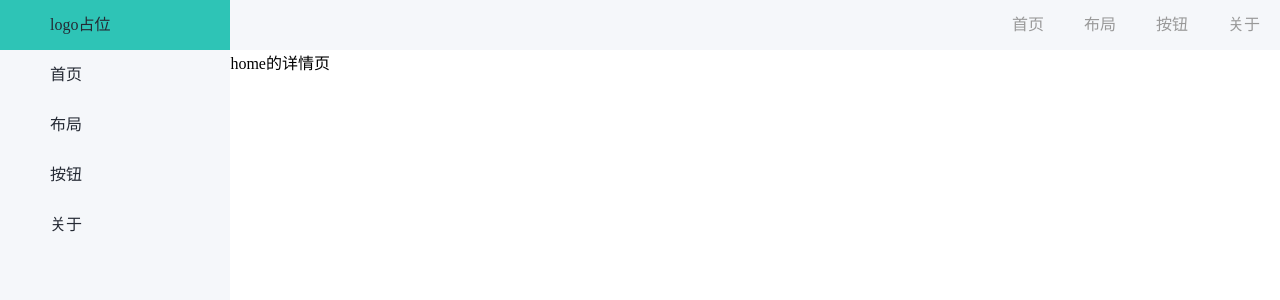
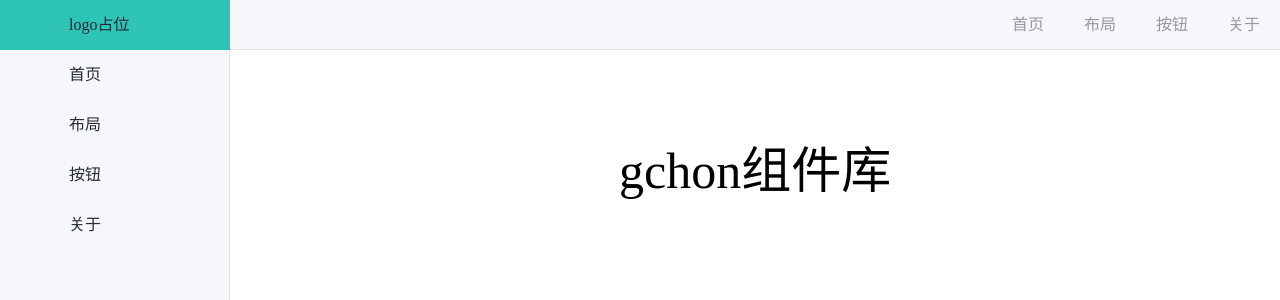
Before and after one commit to gcnova/gchon-vue3, a Vue app: page / in a window 1280 px wide. Shown: the top 300 px of the page. Built offline with nearby package versions, Linux system fonts and the light colour scheme.

Commit message:
feat:新增其他结构

```diff
--- a/src/App.vue
+++ b/src/App.vue
@@ -44,11 +44,12 @@ export default {
   background-color: #f5f7fa;
   display: flex;
   flex-direction: column;
+  box-shadow: inset -1px 0 0 #e7e7e7;
   a{
         width: 100%;
         line-height: 50px;
         color: #252A34;
-        padding-left: 50px;
+        padding-left: 30%;
         overflow: hidden;
     }
   a:hover{
--- a/src/assets/css/global.css
+++ b/src/assets/css/global.css
@@ -7,6 +7,7 @@
   html,body{
     height: 100%;
     width: 100%;
+    font-size: 14px;
   }
   a{
     color: #999;
--- a/src/components/Container.vue
+++ b/src/components/Container.vue
@@ -25,6 +25,7 @@ export default {
     justify-content: flex-end;
     height: 50px;
     background-color: #F5F7FA;
+    box-shadow: inset 0 -1px 0 #e7e7e7;
     a{
         padding: 0 20px;
         line-height: 50px;
--- a/src/views/HomeView.vue
+++ b/src/views/HomeView.vue
@@ -1,6 +1,6 @@
 <template>
-  <div>
-    home的详情页
+  <div class="index">
+    <div class="index-title">gchon组件库</div>
   </div>
 </template>
 
@@ -16,5 +16,19 @@ export default {
 </script>
 
 <style lang="less" scoped>
-
+.index{
+  width: 100%;
+  height: 100%;
+}
+.index-title{
+  font-size: 50px;
+  // width: 100%;
+  // height: 50%;
+  margin-top: 80px;
+  // border-radius: 20px;
+  // display: flex;
+  text-align: center;
+  // align-items: center;
+  // background-color: #50C1E9;
+}
 </style>
```
